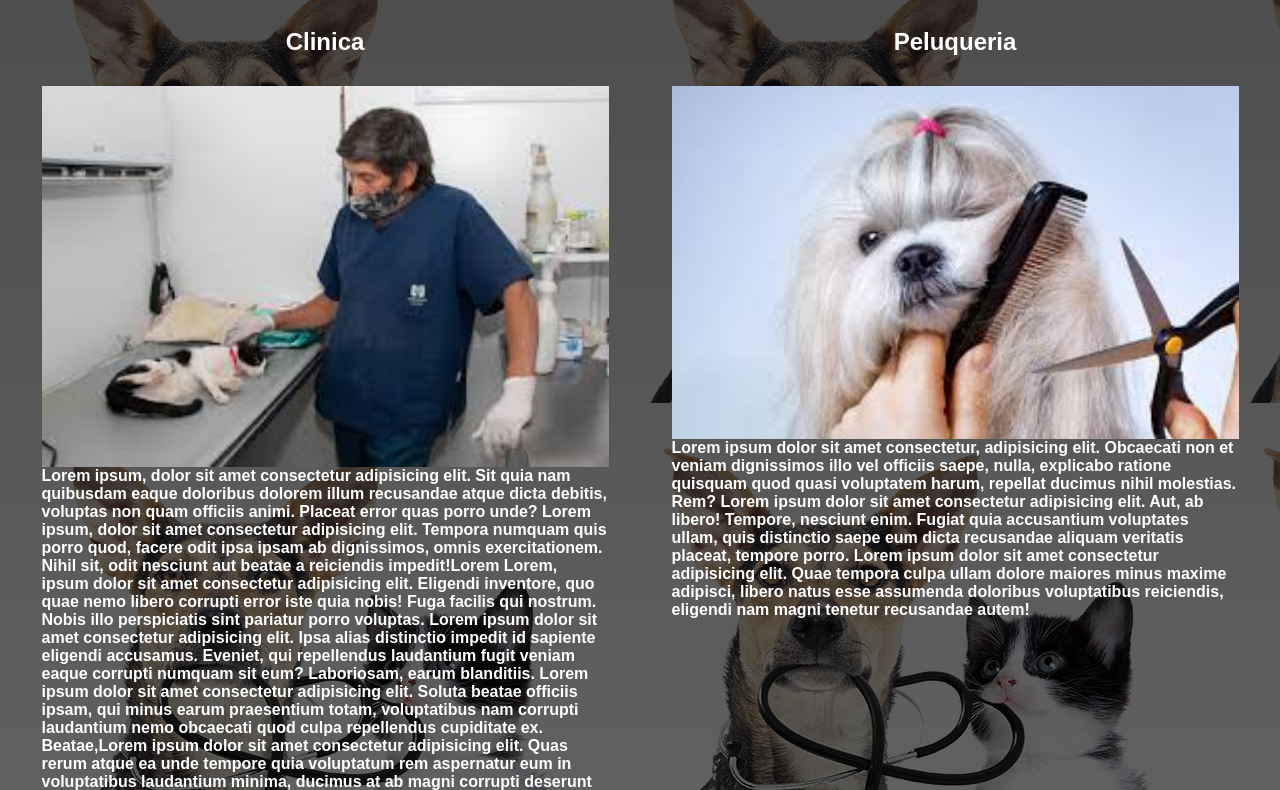
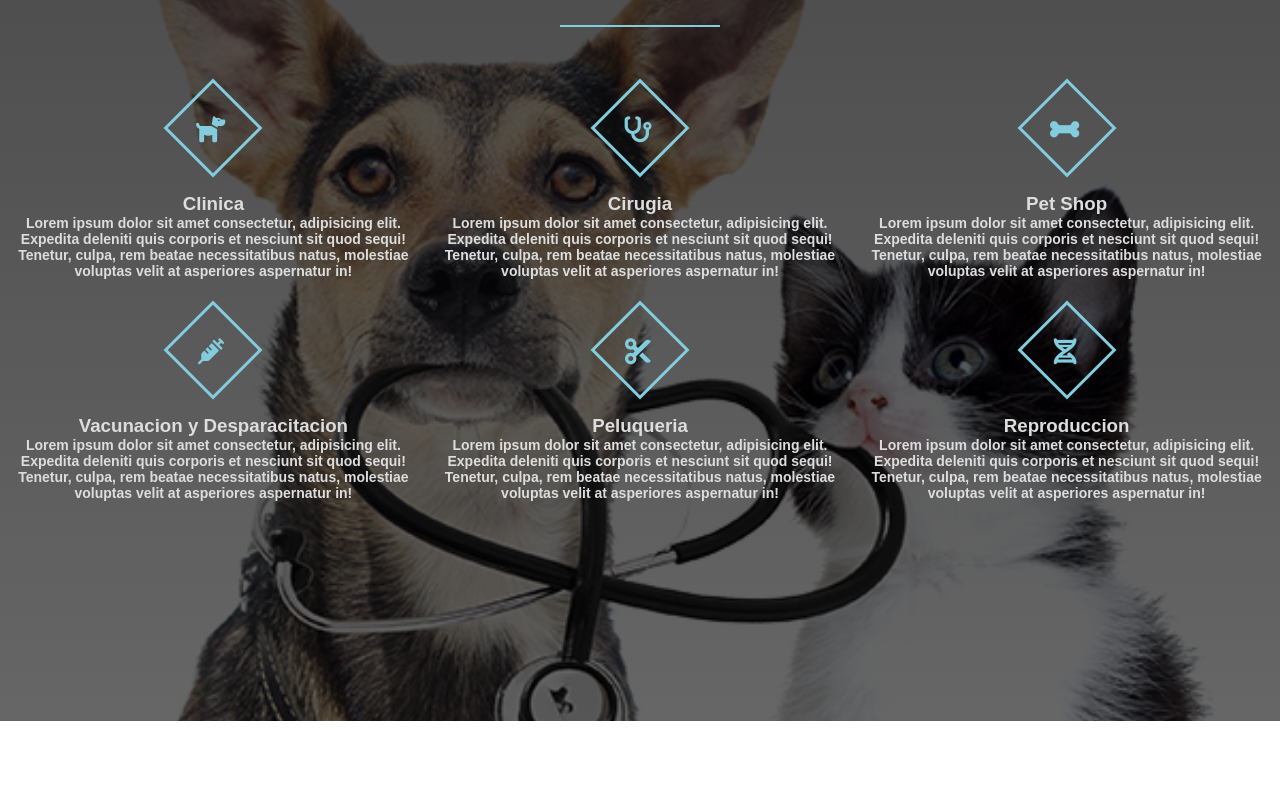
Before and after one commit to TomasBorto/Desafio-Clase-10, a plain HTML site: page pages/service.html in a window 1280 px wide. Shown: the part 159-949 px from the top of the page. After the commit the page ends 880 px from the top, so only its background shows below. Drawn offline with Linux system fonts and the light colour scheme.

Commit message:
servicio-terminado

```diff
--- a/css/style.css
+++ b/css/style.css
@@ -1,10 +1,12 @@
 *{
     box-sizing: border-box;
+	padding: 0;
+	margin: 0;
+	font-family: "montserrat",sans-serif;
+	box-sizing: border-box;
 }
 
 body{
-    margin: 0;
-    font-family: Arial, Helvetica, sans-serif;
     font-weight: bold;
     width: 100%;
 	height: 100vh;
@@ -22,6 +24,17 @@ header{
 }
 
 .main__background{
+	width: 100%;
+	height: 100vh;
+	background-image: linear-gradient(rgba(0,0,0,0.7), rgba(0,0,0,0.6)),  url(../images/dog-cat-vet.png);
+    background-size: cover;
+    position: absolute;
+    background-position: center;
+    background-repeat: no-repeat;
+    background-attachment: scroll;
+}
+
+.main__background__index{
 	width: 100%;
 	height: 100vh;
 	background-image: linear-gradient(rgba(0,0,0,0.7), rgba(0,0,0,0.6)),  url(../images/dog-cat-vet.png);
@@ -315,41 +328,77 @@ textarea:valid~label{
 
 /* servicios */
 
-.grid__service{
-	display: grid;
-	align-content: center;
-	grid-template-columns: 45% 45%;
-	justify-content: space-around;
-	margin: 20px 10px;
+.services__section{
+	padding: 60px 0;
 }
 
-.h2__service{
-	text-align: center;
-	padding: 10px;
-	display: block;
-}
-
-.section__p__service{
+.inner_width{
 	width: 100%;
+	max-width: 1200px;
 	margin: auto;
+	padding: 0 20px;
+	overflow: hidden;
 }
 
 .h1__service{
 	text-align: center;
-	margin: auto;
-	padding: 10px;
+	color: #fff;
+	text-transform: uppercase;
+	font-size: 30px;
+	margin-top: 30px;
 }
 
-.peluqueria{
-	width: 100%;
-	margin: auto;
-	display: block;
+.border{
+	width: 160px;
+	height: 2px;
+	background: #82ccdd;
+	margin: 40px auto;
 }
 
-.veterinaria{
-	width: 100%;
-	margin: auto;
-	display: block;
+.services__container{
+	display: flex;
+	flex-wrap: wrap;
+	justify-content: center;
+}
+.service__box{
+	max-width: 33.33%;
+	padding: 10px;
+	text-align: center;
+	color: #ddd;
+	cursor: pointer;
+}
+
+.service__icon{
+	display: inline-block;
+	width: 70px;
+	height: 70px;
+	border: 3px solid #82ccdd;
+	color: #82ccdd;
+	transform: rotate(45deg);
+	margin-bottom: 30px;
+	margin-top: 16px;
+	transition: 0.3s linear;
+}
+
+.service__icon i{
+	line-height: 70px;
+	transform: rotate(-45deg);
+	font-size: 26px;
+}
+
+.service__box:hover .service__icon{
+	background: #82ccdd;
+	color: #ddd;
+}
+
+.service_title{
+	font-size: 18px;
+	text-transform: uppercase;
+	margin-bottom: 10px;
+}
+
+.service__desc{
+	font-size: 14px;
 }
 
 /* about us*/
@@ -558,3 +607,26 @@ textarea:valid~label{
 		max-height: 300px;
 	}
 }
+
+/* vista mobile para service */
+@media screen and (max-width:960px) {
+	.service__box{
+		max-width: 45%;
+	}
+}
+
+@media screen and (max-width:768px) {
+	.service__box{
+		max-width: 50%;
+	}
+
+	.main__background{
+		height: auto;
+	}
+}
+
+@media screen and (max-width:480px) {
+	.service__box{
+		max-width: 100%;
+	}
+}
--- a/pages/service.html
+++ b/pages/service.html
@@ -29,35 +29,59 @@
             </ul>
         </nav>
     </header>
-    <main>
-        <div class="div__general">
-            <h1 class="h1__service">Nuestros Servicios</h1>
-            <div class="grid__service">
-            <section class="grid__vete">
-                <h2 class="h2__service">Clinica</h2>
-                <img class="veterinaria" src="../images/veterinariaservicio.png" width="" alt="veterinaria">
-                <p class="section__p__service">
-                    Lorem ipsum, dolor sit amet consectetur adipisicing elit. Sit quia nam quibusdam eaque doloribus dolorem illum recusandae atque dicta debitis, voluptas non quam officiis animi. Placeat error quas porro unde?
-                    Lorem ipsum, dolor sit amet consectetur adipisicing elit. Tempora numquam quis porro quod, facere odit ipsa ipsam ab dignissimos, omnis exercitationem. Nihil sit, odit nesciunt aut beatae a reiciendis impedit!Lorem
-                    Lorem, ipsum dolor sit amet consectetur adipisicing elit. Eligendi inventore, quo quae nemo libero corrupti error iste quia nobis! Fuga facilis qui nostrum. Nobis illo perspiciatis sint pariatur porro voluptas.
-                    Lorem ipsum dolor sit amet consectetur adipisicing elit. Ipsa alias distinctio impedit id sapiente eligendi accusamus. Eveniet, qui repellendus laudantium fugit veniam eaque corrupti numquam sit eum? Laboriosam, earum blanditiis.
-                    Lorem ipsum dolor sit amet consectetur adipisicing elit. Soluta beatae officiis ipsam, qui minus earum praesentium totam, voluptatibus nam corrupti laudantium nemo obcaecati quod culpa repellendus cupiditate ex. Beatae,Lorem ipsum dolor sit amet consectetur adipisicing elit. Quas rerum atque ea unde tempore quia voluptatum rem aspernatur eum in voluptatibus laudantium minima, ducimus at ab magni corrupti deserunt saepe!
-                    Lorem ipsum dolor sit amet, consectetur adipisicing elit. Fugiat omnis distinctio corporis ipsam illum suscipit recusandae sit, aperiam quasi, explicabo expedita voluptatem, praesentium quidem? Minus est labore fuga facilis corporis?
-                    Lorem ipsum dolor, sit amet consectetur adipisicing elit. Eum, magnam debitis. Sapiente minus dolore tempore qui, odit, suscipit non quasi maiores quod voluptatem dignissimos! Quasi quisquam ratione saepe laborum voluptas.
-                    Lorem ipsum dolor sit amet consectetur, adipisicing elit. Quo dolorem nihil aperiam temporibus dolor neque nemo quaerat a iusto. Asperiores, reprehenderit quia consequatur sapiente expedita recusandae debitis deleniti provident excepturi?
-                    Lorem, ipsum dolor sit amet consectetur adipisicing elit. Delectus reprehenderit maxime suscipit culpa debitis autem mollitia ab. Assumenda eaque, consequatur similique iusto, dicta saepe quidem modi odio alias soluta mollitia.
-                </p>
+    <main class="main__background">
+        <div>
+            <section class="service__section">
+                <div class="inner__width">
+                    <h1 class="h1__service">Nuestros Servicios</h1>
+                    <div class="border"></div>
+                    <div class="services__container">
+                        <div class="service__box">
+                            <div class="service__icon">
+                                <i class="fas fa-dog"></i>
+                            </div>
+                            <h3 class="service__title">Clinica</h3>
+                            <p class="service__desc">Lorem ipsum dolor sit amet consectetur, adipisicing elit. Expedita deleniti quis corporis et nesciunt sit quod sequi! Tenetur, culpa, rem beatae necessitatibus natus, molestiae voluptas velit at asperiores aspernatur in!</p>
+                        </div>
+                        <div class="service__box">
+                            <div class="service__icon">
+                                <i class="fa-solid fa-stethoscope"></i>
+                            </div>
+                            <h3 class="service__title">Cirugia</h3>
+                            <p class="service__desc">Lorem ipsum dolor sit amet consectetur, adipisicing elit. Expedita deleniti quis corporis et nesciunt sit quod sequi! Tenetur, culpa, rem beatae necessitatibus natus, molestiae voluptas velit at asperiores aspernatur in!</p>
+                        </div>
+                        <div class="service__box">
+                            <div class="service__icon">
+                                <i class="fa-solid fa-bone"></i>
+                            </div>
+                            <h3 class="service__title">Pet Shop</h3>
+                            <p class="service__desc">Lorem ipsum dolor sit amet consectetur, adipisicing elit. Expedita deleniti quis corporis et nesciunt sit quod sequi! Tenetur, culpa, rem beatae necessitatibus natus, molestiae voluptas velit at asperiores aspernatur in!</p>
+                        </div>
+                        <div class="service__box">
+                            <div class="service__icon">
+                                <i class="fa-solid fa-syringe"></i>
+                            </div>
+                            <h3 class="service__title">Vacunacion y Desparacitacion</h3>
+                            <p class="service__desc">Lorem ipsum dolor sit amet consectetur, adipisicing elit. Expedita deleniti quis corporis et nesciunt sit quod sequi! Tenetur, culpa, rem beatae necessitatibus natus, molestiae voluptas velit at asperiores aspernatur in!</p>
+                        </div>
+                        <div class="service__box">
+                            <div class="service__icon">
+                                <i class="fa-solid fa-scissors"></i>
+                            </div>
+                            <h3 class="service__title">Peluqueria</h3>
+                            <p class="service__desc">Lorem ipsum dolor sit amet consectetur, adipisicing elit. Expedita deleniti quis corporis et nesciunt sit quod sequi! Tenetur, culpa, rem beatae necessitatibus natus, molestiae voluptas velit at asperiores aspernatur in!</p>
+                        </div>
+                        <div class="service__box">
+                            <div class="service__icon">
+                                <i class="fa-solid fa-dna"></i>
+                            </div>
+                            <h3 class="service__title">Reproduccion</h3>
+                            <p class="service__desc">Lorem ipsum dolor sit amet consectetur, adipisicing elit. Expedita deleniti quis corporis et nesciunt sit quod sequi! Tenetur, culpa, rem beatae necessitatibus natus, molestiae voluptas velit at asperiores aspernatur in!</p>
+                        </div>
+                    </div>
+                </div>
             </section>
-            <section class="grid__pelu">
-                <h2 class="h2__service">Peluqueria</h2>
-                <img class="peluqueria" src="../images/peluqueria.png" width="" alt="peluqueria">
-                <p class="section__p__service">
-                    Lorem ipsum dolor sit amet consectetur, adipisicing elit. Obcaecati non et veniam dignissimos illo vel officiis saepe, nulla, explicabo ratione quisquam quod quasi voluptatem harum, repellat ducimus nihil molestias. Rem?
-                    Lorem ipsum dolor sit amet consectetur adipisicing elit. Aut, ab libero! Tempore, nesciunt enim. Fugiat quia accusantium voluptates ullam, quis distinctio saepe eum dicta recusandae aliquam veritatis placeat, tempore porro.
-                    Lorem ipsum dolor sit amet consectetur adipisicing elit. Quae tempora culpa ullam dolore maiores minus maxime adipisci, libero natus esse assumenda doloribus voluptatibus reiciendis, eligendi nam magni tenetur recusandae autem!
-                </p>
-            </section>
-        </div>
+
         </div>
     </main>
     <footer></footer>
```
Also changed, not shown: index.html (+1 -1 lines).
